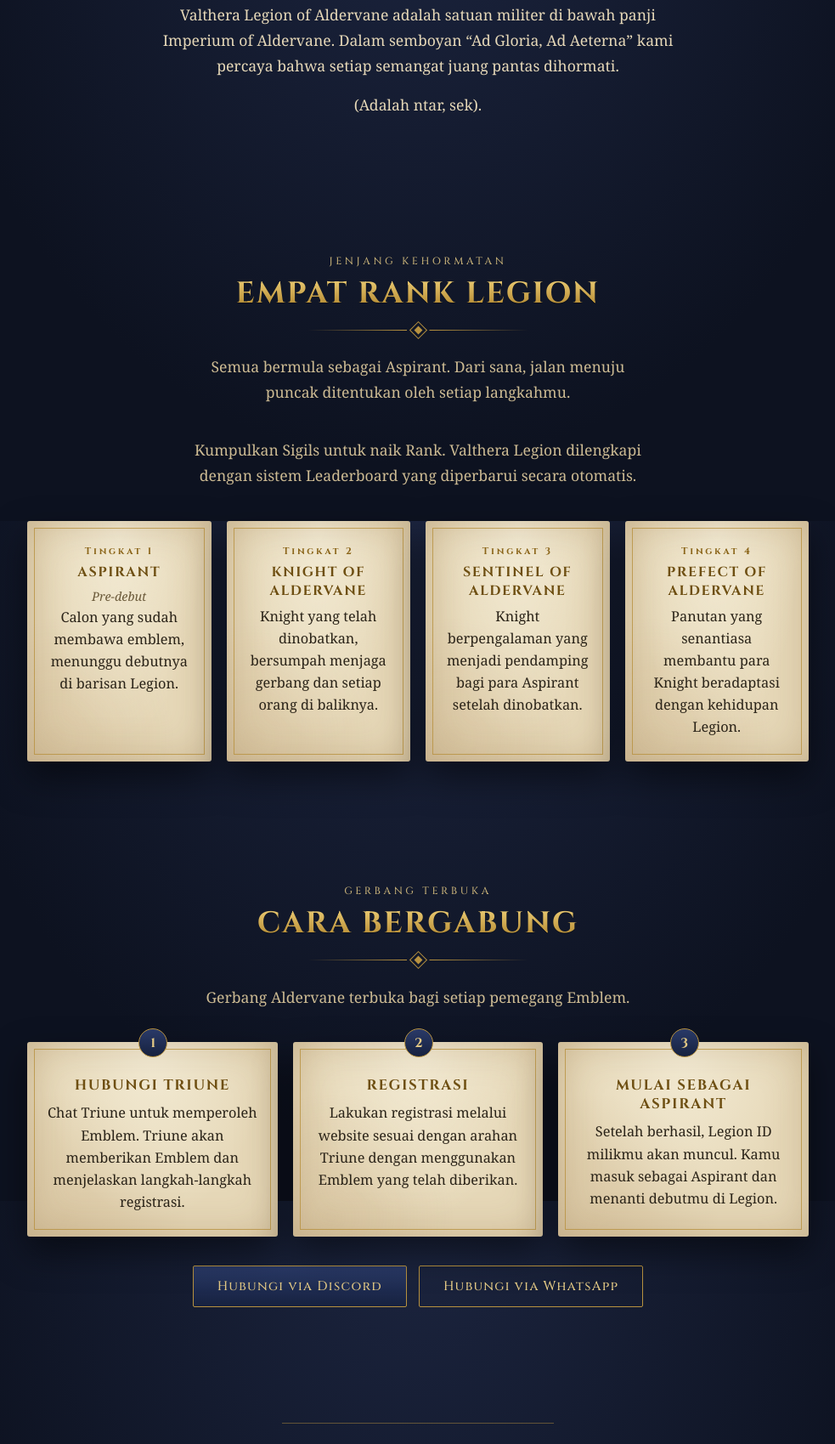
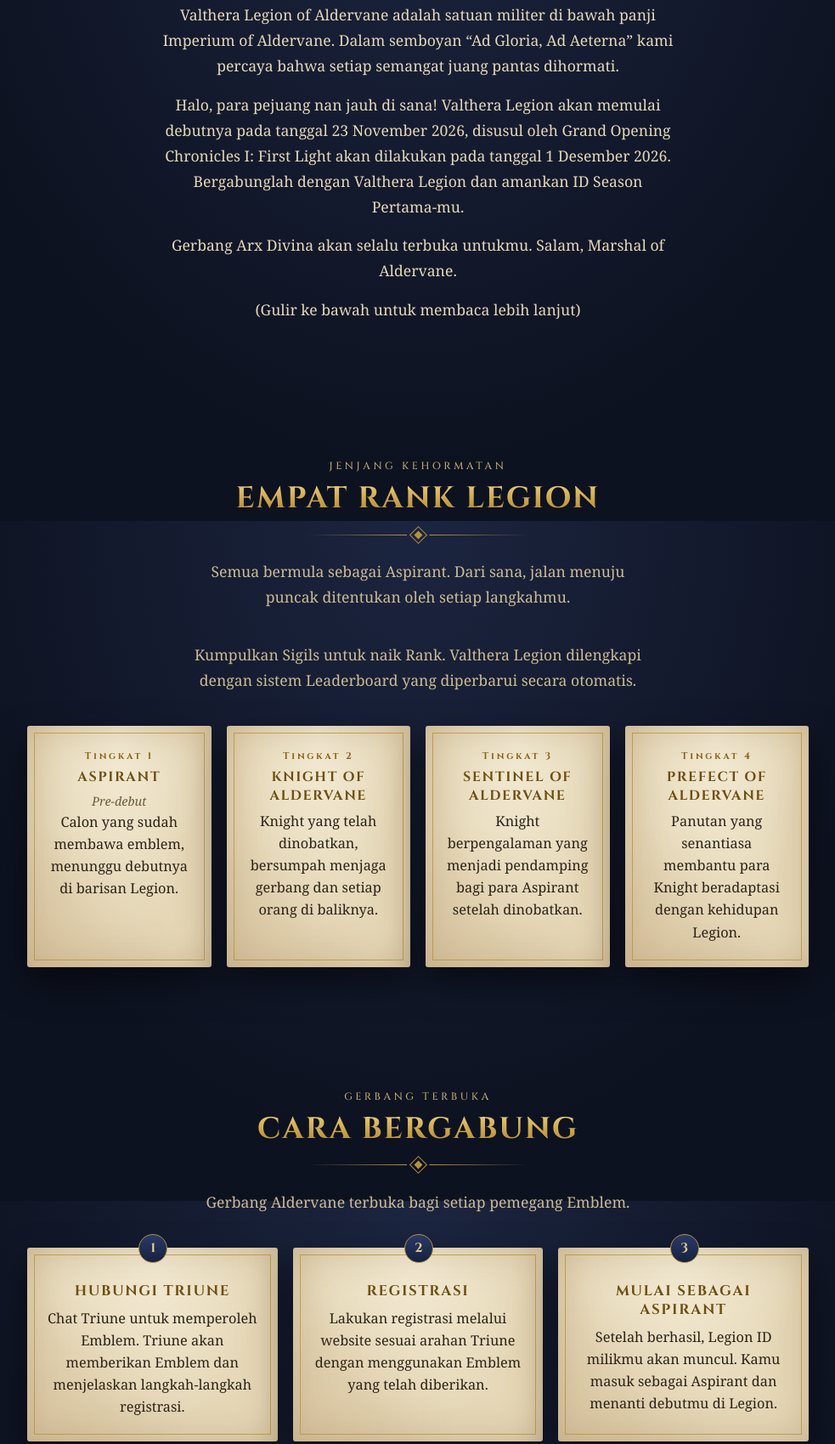
Before and after one commit to lustlessliv/Valthera-Legion-Pamphlet, a plain HTML site: page index.html in a window 1280 px wide. Shown: the part 987-2686 px from the top of the page at 85% size, without its empty margins (148-1131 px from the left). Drawn offline with Linux system fonts and the light colour scheme; a web font is replaced by a local one.

```diff
--- a/index.html
+++ b/index.html
@@ -68,7 +68,7 @@ h2{font:700 clamp(1.5rem,6vw,2.2rem)/1.2 'Cinzel',serif;letter-spacing:.06em;tex
 .steps .card{text-align:center}
 .steps{margin-top:26px}
 /* footer */
-.site-foot{max-width:320px;margin:30px auto 0;padding:22px 20px calc(30px + env(safe-area-inset-bottom,0px));text-align:center;border-top:1px solid rgba(192,153,63,.45);font-size:.72rem;line-height:1.7;color:var(--parch-d)}
+.site-foot{max-width:320px;margin:30px auto 0;padding:22px 20px calc(30px + env(safe-area-inset-bottom,0px));text-align:center;border-top:1px solid rgba(192,153,63,.45);font-size:.70rem;line-height:1.7;color:var(--parch-d)}
 .site-foot p{margin:0}
 .site-foot .ed{letter-spacing:.08em;color:var(--goldl)}
 .site-foot a{text-decoration:none;border-bottom:1px solid rgba(227,201,133,.45)}
@@ -102,7 +102,9 @@ h2{font:700 clamp(1.5rem,6vw,2.2rem)/1.2 'Cinzel',serif;letter-spacing:.06em;tex
       <div class="orn"><i></i></div>
       <div class="about">
         <p>Valthera Legion of Aldervane adalah satuan militer di bawah panji Imperium of Aldervane. Dalam semboyan “Ad Gloria, Ad Aeterna” kami percaya bahwa setiap semangat juang pantas dihormati.</p>
-        <p>(Adalah ntar, sek).</p>
+        <p>Halo, para pejuang nan jauh di sana! Valthera Legion akan memulai debutnya pada tanggal 23 November 2026, disusul oleh Grand Opening Chronicles I: First Light akan dilakukan pada tanggal 1 Desember 2026. Bergabunglah dengan Valthera Legion dan amankan ID Season Pertama-mu.</p>
+        <p>Gerbang Arx Divina akan selalu terbuka untukmu. Salam, Marshal of Aldervane.</p>
+        <p>(Gulir ke bawah untuk membaca lebih lanjut)</p>
       </div>
     </div>
   </section>
@@ -131,7 +133,7 @@ h2{font:700 clamp(1.5rem,6vw,2.2rem)/1.2 'Cinzel',serif;letter-spacing:.06em;tex
       <p class="lead">Gerbang Aldervane terbuka bagi setiap pemegang Emblem.</p>
       <div class="steps">
         <div class="card"><h3>Hubungi Triune</h3><p>Chat Triune untuk memperoleh Emblem. Triune akan memberikan Emblem dan menjelaskan langkah-langkah registrasi.</p></div>
-        <div class="card"><h3>Registrasi</h3><p>Lakukan registrasi melalui website sesuai dengan arahan Triune dengan menggunakan Emblem yang telah diberikan.</p></div>
+        <div class="card"><h3>Registrasi</h3><p>Lakukan registrasi melalui website sesuai arahan Triune dengan menggunakan Emblem yang telah diberikan.</p></div>
         <div class="card"><h3>Mulai sebagai Aspirant</h3><p>Setelah berhasil, Legion ID milikmu akan muncul. Kamu masuk sebagai Aspirant dan menanti debutmu di Legion.</p></div>
       </div>
       <div class="btns">
```
